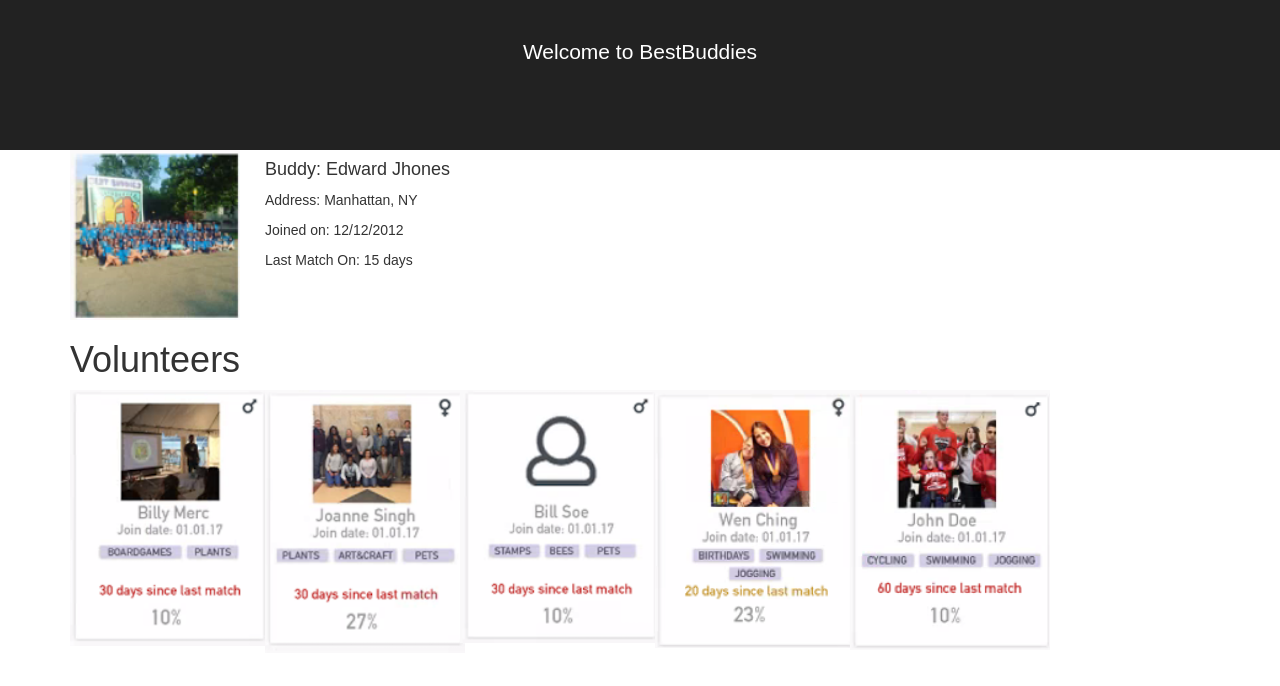
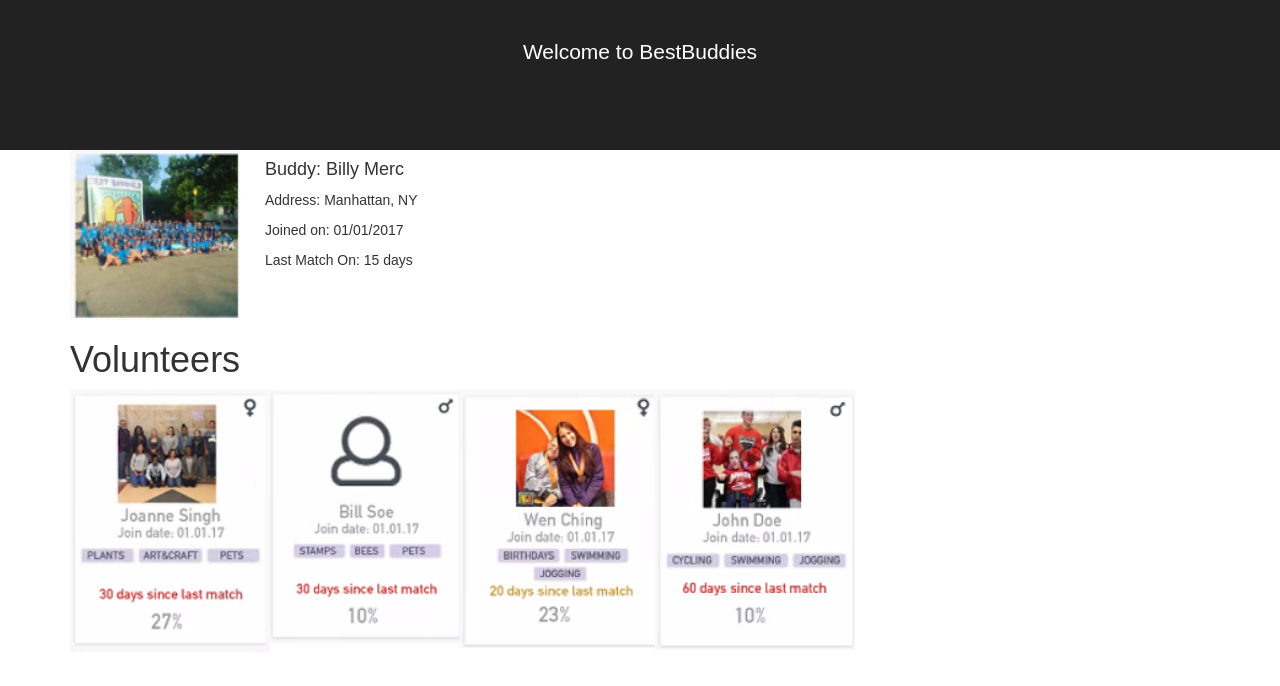
Before and after one commit to jerseycity18/team-4, a React (Create React App) app in the folder react-app/bestbuddies/: page / in a window 1280 px wide. Both pictures are taken after a click on the element 201 px from the left and 276 px from the top of the page. Shown: the top 686 px of the page. Built offline with nearby package versions, Linux system fonts and the light colour scheme; no server answers.

Commit message:
final commit

```diff
--- a/react-app/bestbuddies/src/App.js
+++ b/react-app/bestbuddies/src/App.js
@@ -17,7 +17,7 @@ class App extends Component {
 
 	UNSAFE_componentWillMount() {
 	    const url = 'http://localhost:8080/members'
-	    fetch(url) // Call the fetch function passing the url of the API as a parameter
+	    fetch(url, {mode: 'no-cors'}) // Call the fetch function passing the url of the API as a parameter
         .then(function(data) {
             // Your code for handling the data you get from the API
             console.log("DATA FROM SERVER")
--- a/react-app/bestbuddies/src/BuddyProfile.js
+++ b/react-app/bestbuddies/src/BuddyProfile.js
@@ -23,9 +23,6 @@ const BuddyProfile = () => {
 					<h1>Volunteers</h1>
 					<Row>
 					<Col md={ 2 }>
-						<img class='volunteer-profile' src={`/images/volunteer1.png`} />
-					</Col>
-					<Col md={ 2 }>
 						<img class='volunteer-profile' src={`/images/volunteer2.png`} />
 					</Col>
 					<Col md={ 2 }>
--- a/react-app/bestbuddies/src/mock/buddy.js
+++ b/react-app/bestbuddies/src/mock/buddy.js
@@ -1,6 +1,6 @@
 const buddy = {
-	name: 'Edward Jhones',
-	dateJoined: '12/12/2012',
+	name: 'Billy Merc',
+	dateJoined: '01/01/2017',
 	dateSinceLastMatch: '15 days',
 	address: 'Manhattan, NY',
 	volunteers: [
```
